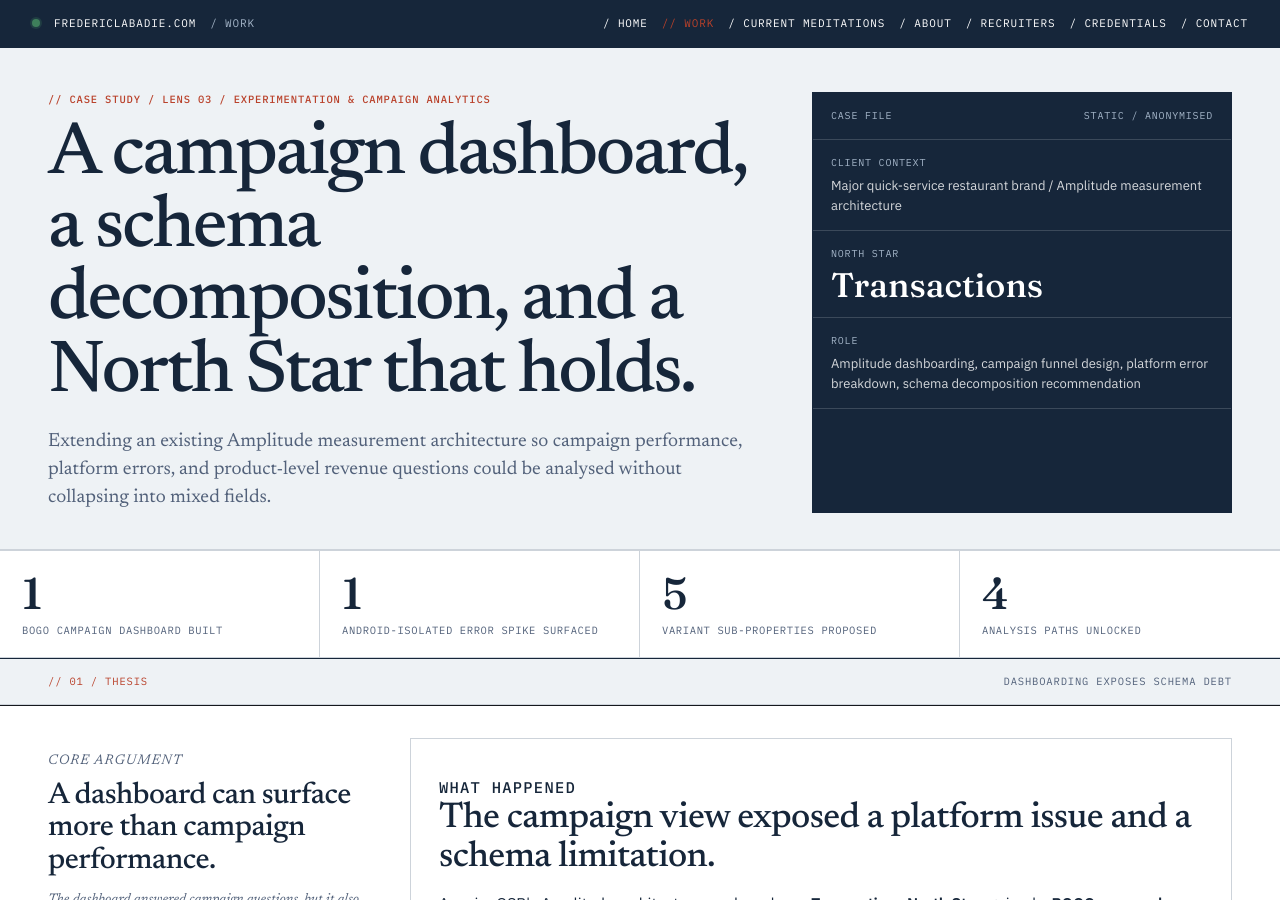
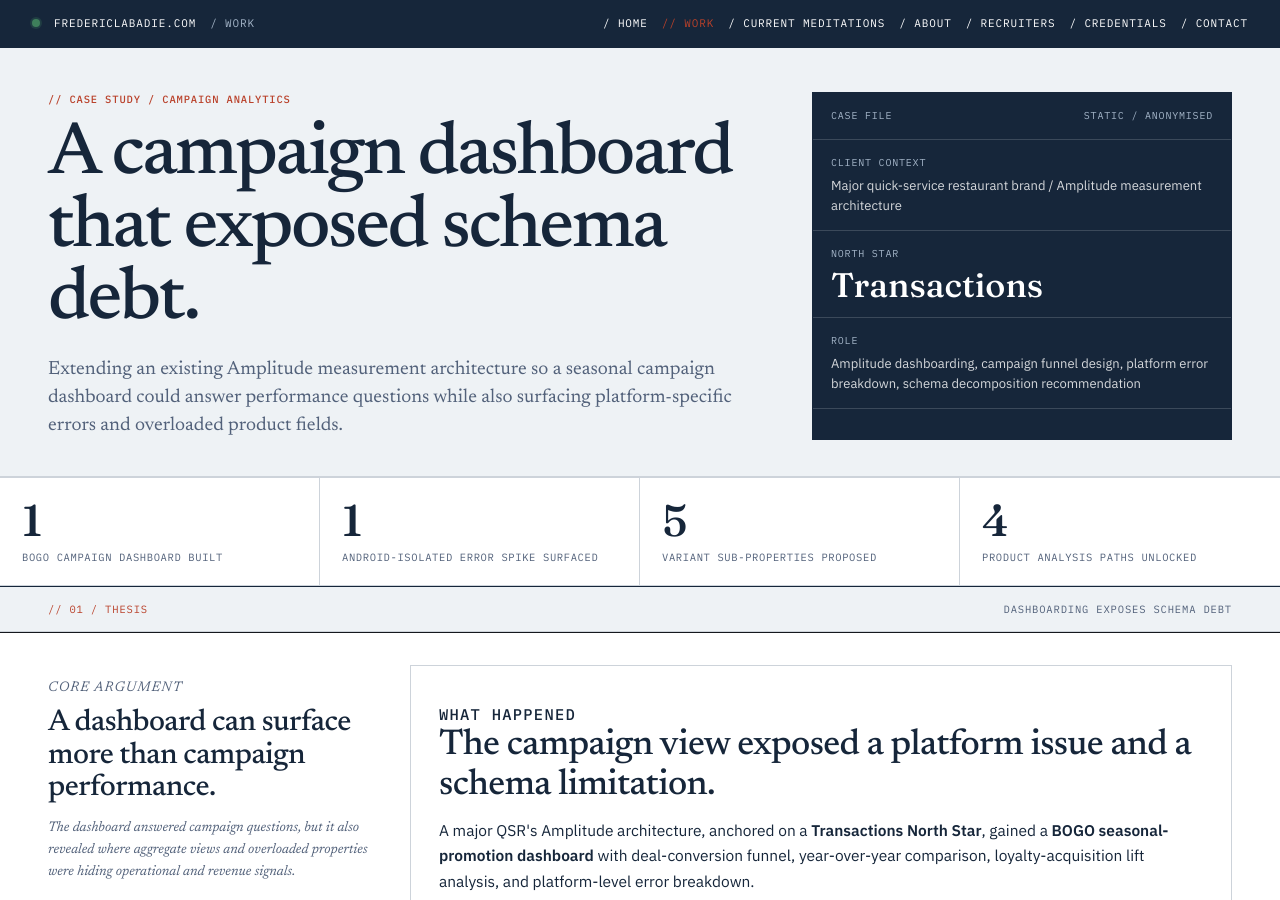
Before and after one commit to fredericlabadie/fredericlabadie.github.io, a Jekyll site: the page built from work/mqsr-dashboards.html, in a window 1280 px wide and 900 px high. Built offline with Jekyll 4.4.1, drawn with Linux system fonts in a browser that asks for light colours; comment, search, counter and statistics services are not loaded; some of the changed text lies outside the part shown.

Commit message:
Update QSR dashboard case title and category

```diff
--- a/work/mqsr-dashboards.html
+++ b/work/mqsr-dashboards.html
@@ -2,19 +2,19 @@
 nav_key: work
 footer_label: Case study
 layout: case
-title: "A campaign dashboard, a schema decomposition, and a North Star that holds"
-description: "Amplitude campaign analytics for a major QSR: BOGO seasonal-promotion dashboard, Android-isolated error spike surfaced, and products.variant decomposed into five sub-properties for richer analysis."
-og_title: "A campaign dashboard, a schema decomposition, and a North Star that holds &mdash; case study"
-og_description: "Amplitude measurement architecture with campaign dashboarding and schema decomposition."
+title: "A campaign dashboard that exposed schema debt"
+description: "Amplitude campaign analytics for a major QSR: a BOGO seasonal-promotion dashboard surfaced an Android-isolated error spike and exposed an overloaded products.variant field that needed decomposition for richer analysis."
+og_title: "A campaign dashboard that exposed schema debt &mdash; case study"
+og_description: "Amplitude campaign analytics where a dashboard exposed schema debt."
 og_url: "https://fredericlabadie.com/work/mqsr-dashboards.html"
-twitter_title: "A campaign dashboard, a schema decomposition, and a North Star that holds"
-twitter_description: "Amplitude measurement architecture with campaign dashboarding and schema decomposition."
+twitter_title: "A campaign dashboard that exposed schema debt"
+twitter_description: "Amplitude campaign analytics where a dashboard exposed schema debt."
 ---
     <header class="bp-case-hero">
       <div>
-        <p class="bp-case-kicker bp-case-accent">// Case study / Lens 03 / Experimentation &amp; Campaign Analytics</p>
-        <h1>A campaign dashboard, a schema decomposition, and a North Star that holds.</h1>
-        <p class="bp-case-dek">Extending an existing Amplitude measurement architecture so campaign performance, platform errors, and product-level revenue questions could be analysed without collapsing into mixed fields.</p>
+        <p class="bp-case-kicker bp-case-accent">// Case study / Campaign analytics</p>
+        <h1>A campaign dashboard that exposed schema debt.</h1>
+        <p class="bp-case-dek">Extending an existing Amplitude measurement architecture so a seasonal campaign dashboard could answer performance questions while also surfacing platform-specific errors and overloaded product fields.</p>
       </div>
       <aside class="bp-case-hero-panel" aria-label="Case summary">
         <div class="bp-case-panel-head"><span>Case file</span><span>Static / anonymised</span></div>
@@ -28,7 +28,7 @@ twitter_description: "Amplitude measurement architecture with campaign dashboard
       <article><strong>1</strong><span>BOGO campaign dashboard built</span></article>
       <article><strong>1</strong><span>Android-isolated error spike surfaced</span></article>
       <article><strong>5</strong><span>variant sub-properties proposed</span></article>
-      <article><strong>4</strong><span>analysis paths unlocked</span></article>
+      <article><strong>4</strong><span>product analysis paths unlocked</span></article>
     </section>
 
     <div class="bp-case-section-tag" aria-hidden="true"><span>// 01 / thesis</span><span>dashboarding exposes schema debt</span></div>
@@ -130,7 +130,7 @@ twitter_description: "Amplitude measurement architecture with campaign dashboard
 
     <div class="bp-case-section-tag" aria-hidden="true"><span>// 04 / next</span><span>case library / adjacent evidence / contact</span></div>
     <section class="bp-case-next">
-      <a href="../work/"><span class="bp-case-mono bp-case-accent">More cases</span><strong>Full case library.</strong><span>Eighteen cases across seven lenses: question formulation, instrumentation, experimentation, AI workflows, adoption, marketing analytics, and data engineering.</span></a>
+      <a href="../work/"><span class="bp-case-mono bp-case-accent">More cases</span><strong>Full case library.</strong><span>Sixteen primary cases across seven categories: question discovery, instrumentation, experimentation, AI workflows, adoption, marketing analytics, and data engineering.</span></a>
       <a href="mqsr-errors.html"><span class="bp-case-mono bp-case-accent">Adjacent case</span><strong>Clean taxonomy, trustworthy alerts, enriched context.</strong><span>Error taxonomy and alert engineering for the same QSR analytics environment.</span></a>
       <a href="../contact/"><span class="bp-case-mono bp-case-accent">Get in touch</span><strong>Contact and context.</strong><span>Email, LinkedIn, GitHub, the CV. Happy to walk through this case or any other in detail.</span></a>
     </section>
```
